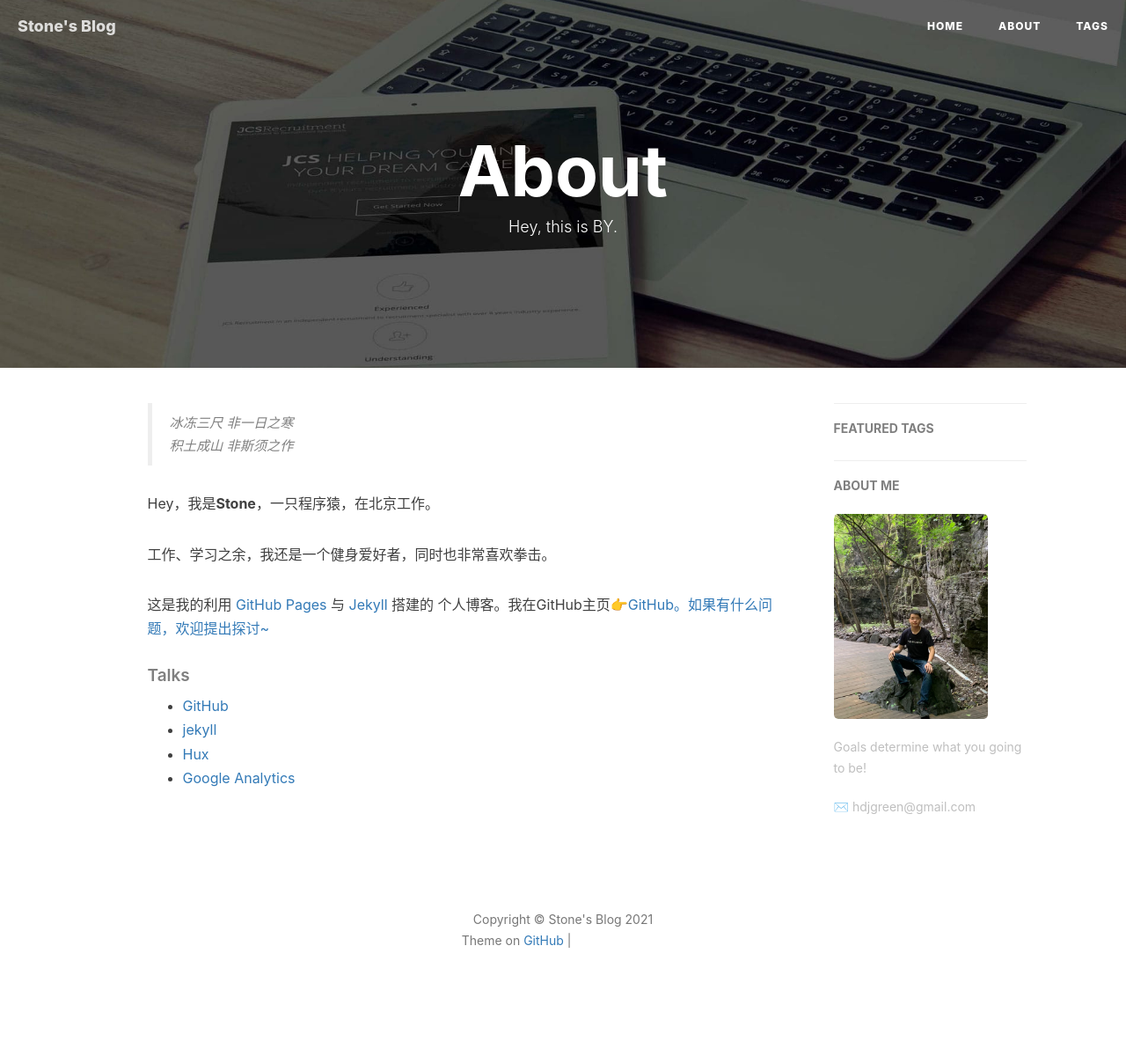
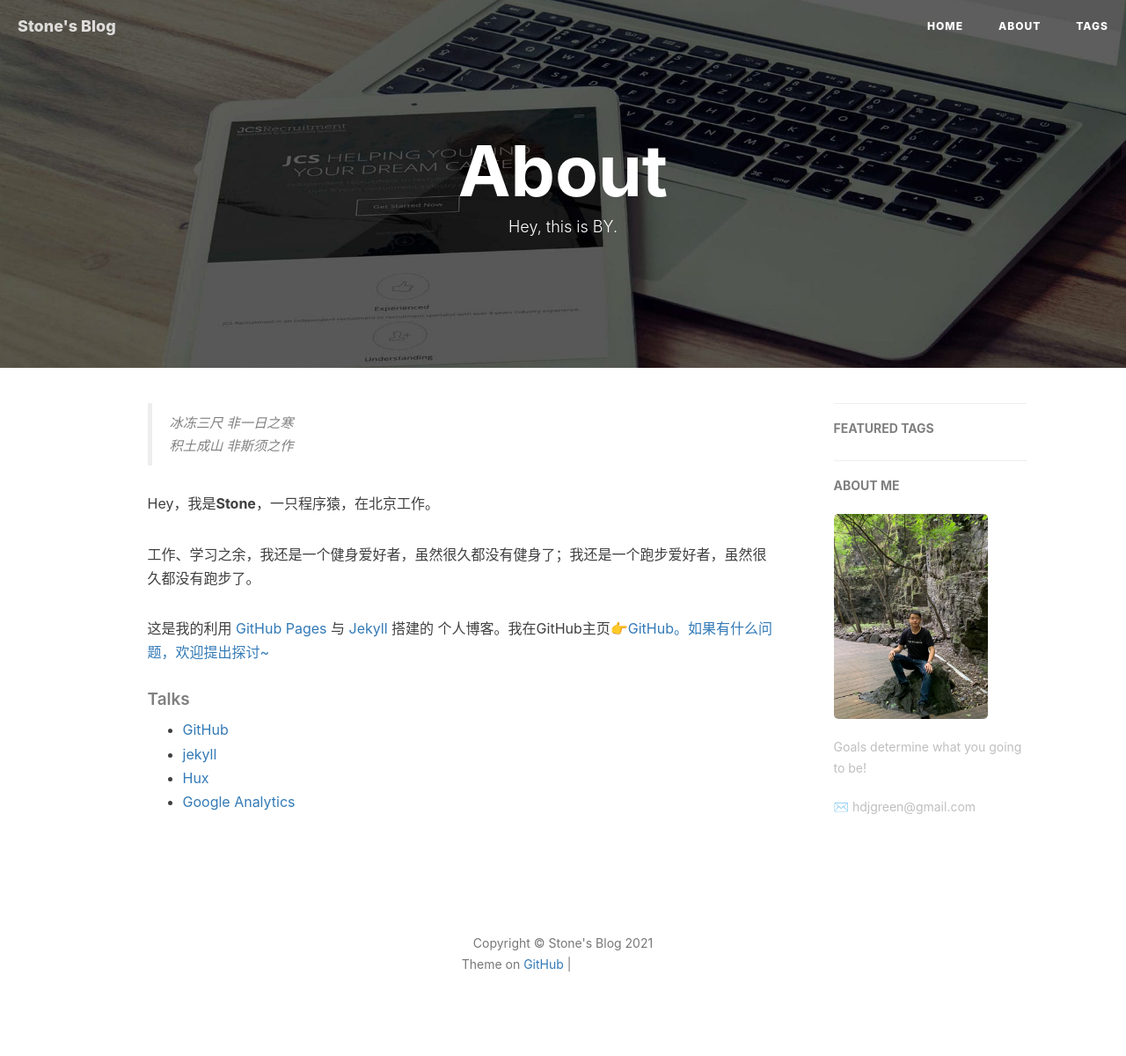
Before and after one commit to hdjgreen/dynamicscrm.github.io, a Jekyll site: the page built from about.html, in a window 1280 px wide. Shown: the whole page at 88% size. Built offline with Jekyll 4.4.1, drawn with Linux system fonts in a browser that asks for light colours; nearby versions of some CDN libraries; comment, search, counter and statistics services are not loaded; before the commit the page ends 1173 px from its top, so only the background shows below that; grey boxes are pictures that could not be loaded.

Commit message:
Update about.html

```diff
--- a/about.html
+++ b/about.html
@@ -20,7 +20,7 @@ header-img: "img/post-bg-rwd.jpg"
 
     <p>Hey，我是<strong>Stone</strong>，一只程序猿，在北京工作。</p>
 
-    <p>工作、学习之余，我还是一个健身爱好者，同时也非常喜欢拳击。</p>
+    <p>工作、学习之余，我还是一个健身爱好者，虽然很久都没有健身了；我还是一个跑步爱好者，虽然很久都没有跑步了。</p>
 
     <p>这是我的利用 <a href="https://pages.github.com/">GitHub Pages</a> 与 <a href="http://jekyll.com.cn/">Jekyll</a> 搭建的 个人博客。我在GitHub主页<a href="https://github.com/hdjgreen">👉GitHub。如果有什么问题，欢迎提出探讨~</p>
 
```
